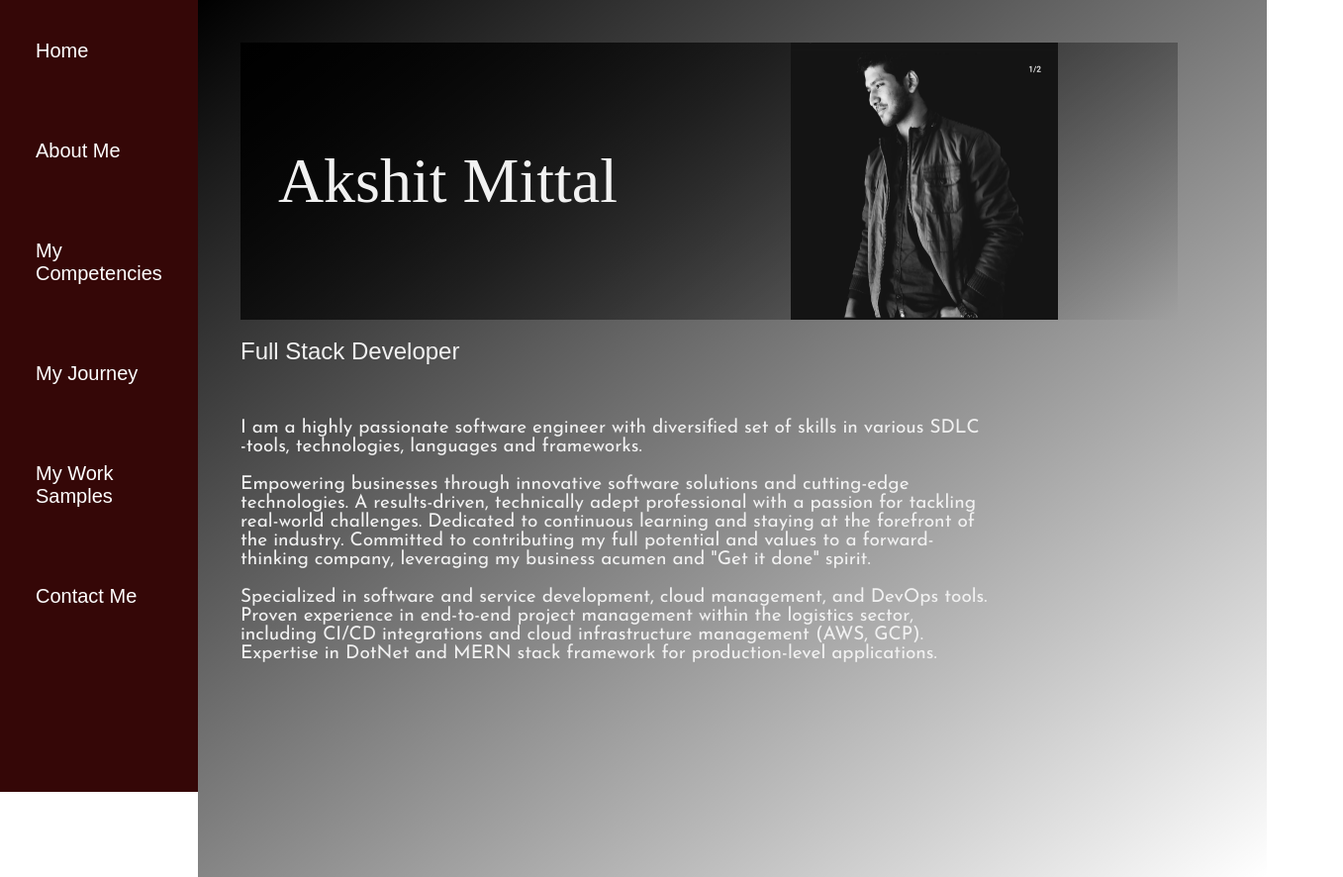
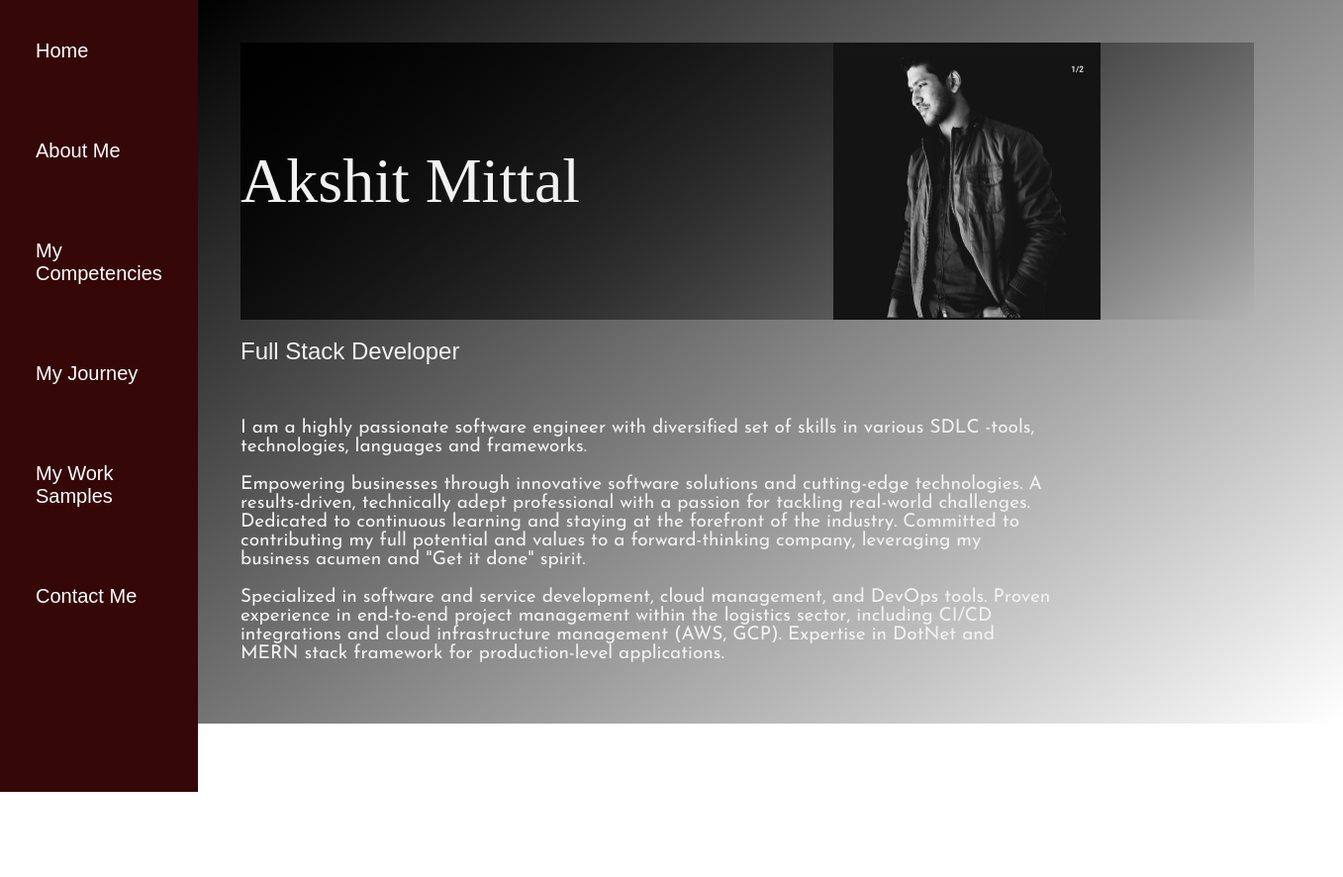
Before and after one commit to akshitmittal20/PortfolioAkshit, a plain HTML site: page about.html in a window 1280 px wide. Shown: the whole page at 99% size, 1357 px wide, since content can reach past the window. After the commit the page ends 800 px from the top, so only its background shows below. Drawn offline with Linux system fonts and the light colour scheme; a web font is replaced by a local one.

Commit message:
almost there

```diff
--- a/style.css
+++ b/style.css
@@ -90,7 +90,6 @@
 
 .about:hover{
     font-size: 28px;
-    color: linear-gradient(45deg, rgb(135, 65, 65), transparent);;
     background: linear-gradient(45deg, rgb(121, 33, 33), transparent);
 }
 
@@ -241,15 +240,17 @@ font-size: medium;
 
 
 .aboutinfo{
-    height: 100vh;
+    /* height: 140vh; */
     width: 100vw;
+    display: flex;
+    flex-direction: column;
     /* margin-left: 10px; */
-
+    margin-bottom: 0%;
     padding: 43px;
     padding-right: 7%;
     margin-left: 200px;
     justify-content: center; /* Center children horizontally */
-    align-items: center; /* Center children vertically */
+    /* align-items: center; Center children vertically */
     background: linear-gradient(143deg, black, transparent);
     color: #f1f1f1;
 }
@@ -258,6 +259,9 @@ font-size: medium;
     display: flex;
     background: linear-gradient(143deg, black, transparent);
     padding-right: 0%;
+    padding-left: 0;
+    width: 80vw;
+    margin-right: 10%;
 }
 
 .akshit{
@@ -265,19 +269,28 @@ font-size: medium;
     justify-content: center;
     flex-direction: column;
     font-size: 400%;
-    padding-left: 4%;
+    padding-left: 0%;
 }
 
 .dev-picture{
     height: 35vh;
-    margin-left: 18.5%;
+    margin-left: 25%;
+    /* margin-right: -50%; */
 }
 
 .dev-picture img {
     height: 35vh;
 }
 
+.aboutTech{
+        font-family: "Workbench", sans-serif;
+        font-size: 24px;
+        padding-left: 1%;
+}
+
 .techstack{
+    font-family: "Orbitron", sans-serif;
+    font-size: medium;
     display: inline-block;
     background-color: #3498db;
     color: #fff;
```
